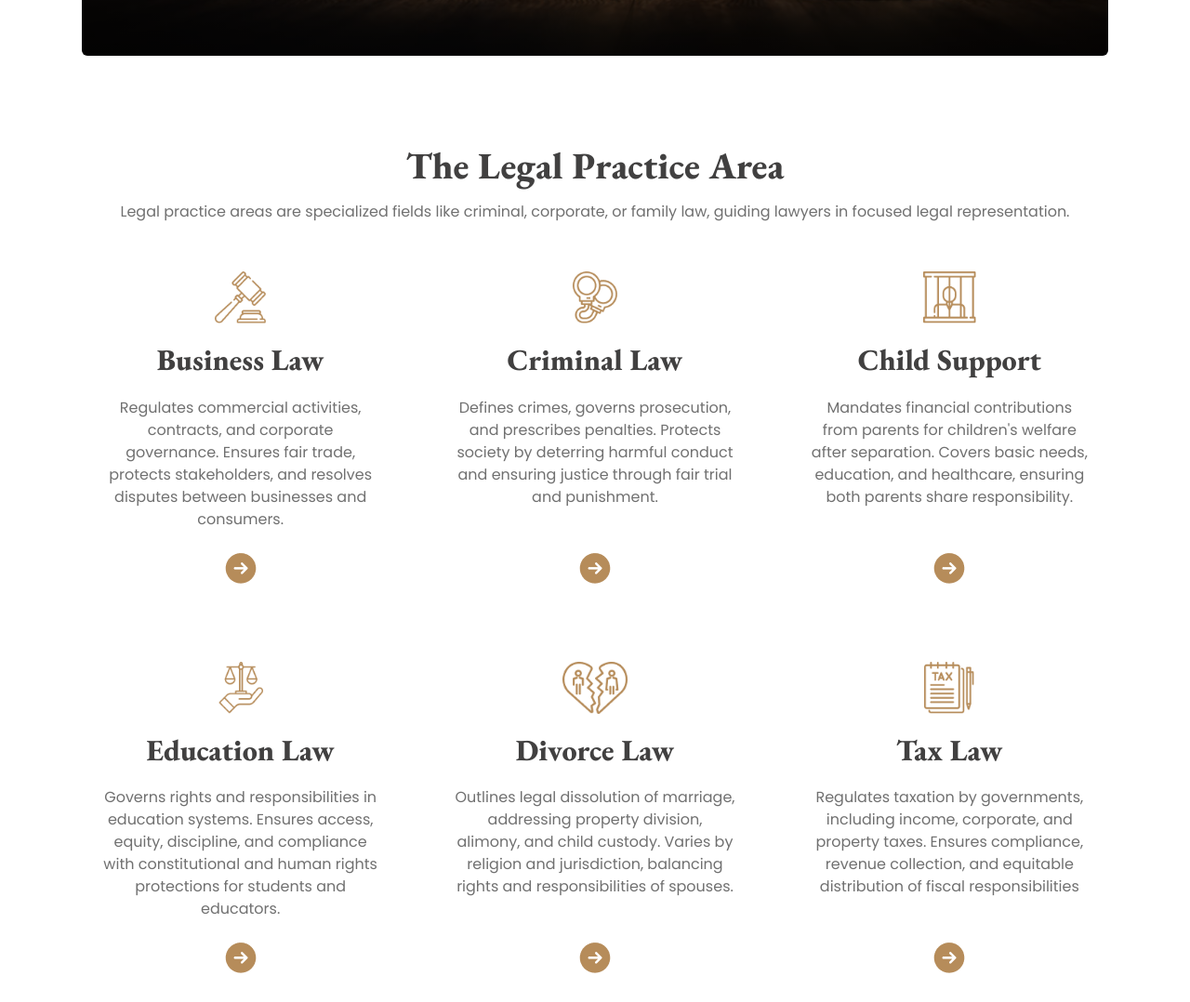
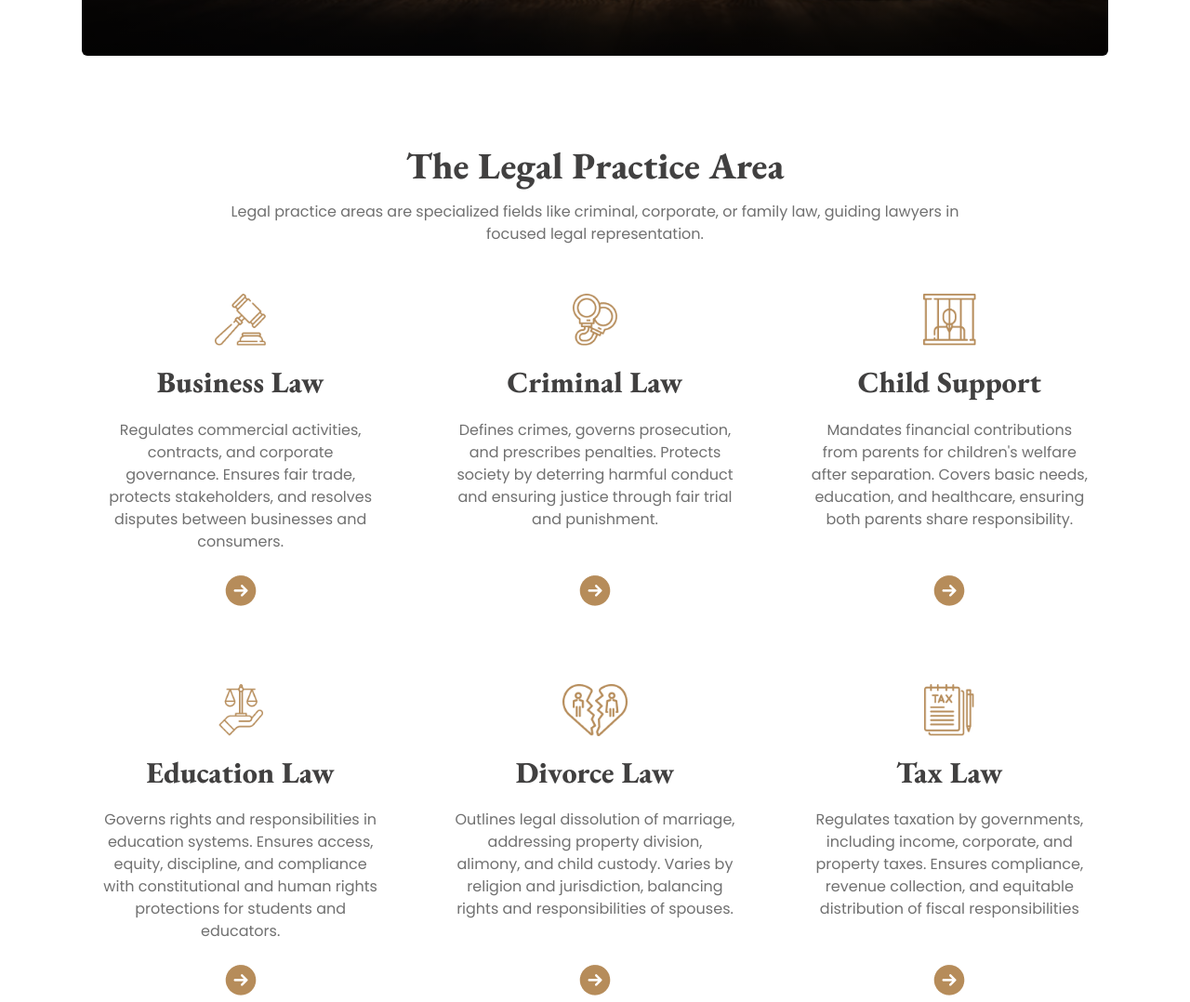
Before and after one commit to sagormajomder/legal-solution, a website: page index.html in a window 1280 px wide. Shown: the part 566-1644 px from the top of the page at 93% size. Drawn offline with nearby package versions, Linux system fonts and the light colour scheme.

Commit message:
Fix section description center problem

```diff
--- a/index.html
+++ b/index.html
@@ -139,8 +139,8 @@
         </div>
       </section>
       <!-- Practice Section -->
-      <section class="flex flex-col gap-8 py-10 mb-14">
-        <div class="text-center space-y-4">
+      <section class="flex flex-col items-center gap-8 py-10 mb-14">
+        <div class="text-center space-y-4 sm:max-w-3/4">
           <h2 class="heading-secondary">The Legal Practice Area</h2>
           <p>
             Legal practice areas are specialized fields like criminal,
@@ -198,7 +198,7 @@
             <img src="./src/images/Frame.png" alt="Right Arrow" />
           </div>
           <div
-            class="flex flex-col items-center justify-center text-center gap-5 xs:p-5">
+            class="flex flex-col items-center justify-between text-center gap-5 xs:p-5">
             <div class="flex flex-col items-center gap-5">
               <img
                 class="h-14"
```
Also changed, not shown: style.css.
